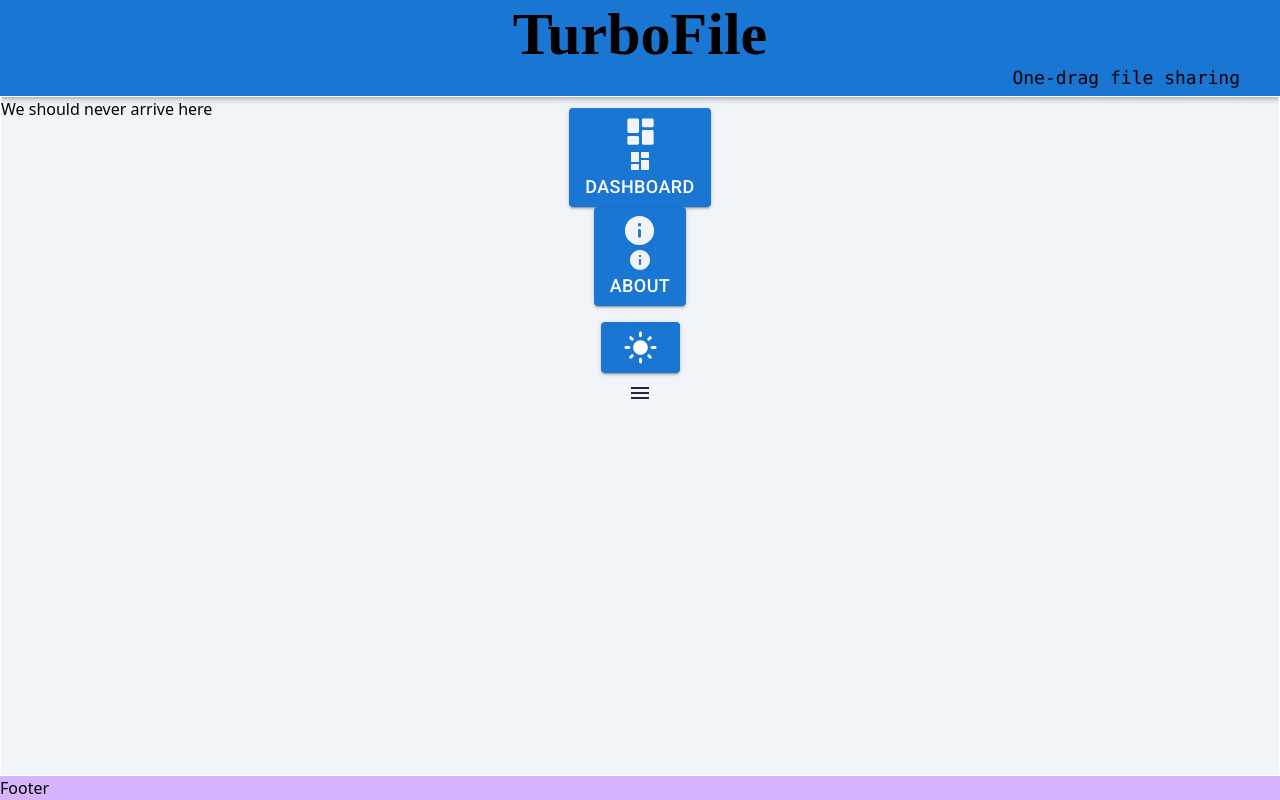
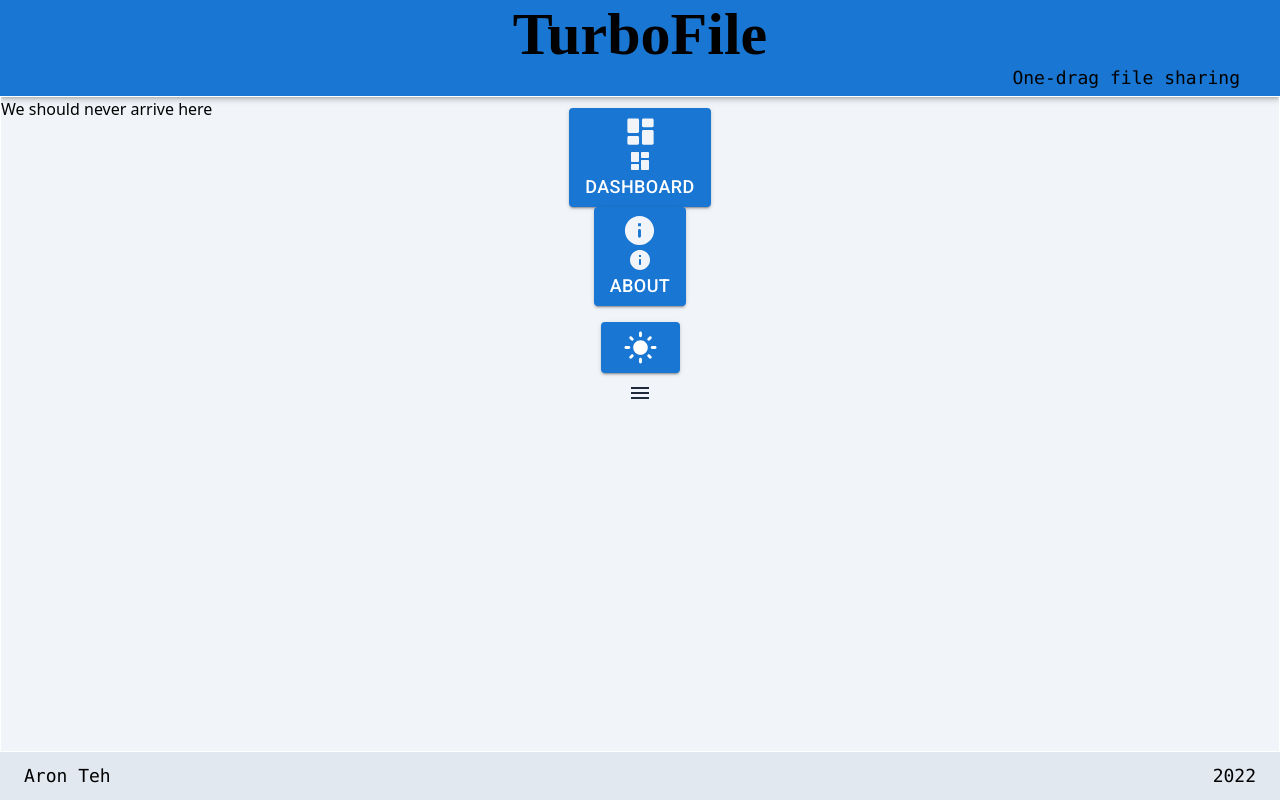
Before and after one commit to Ellipsoul/file-sharing-app, a Next.js app: page / in a window 1280 px wide. Built offline with nearby package versions, Linux system fonts and the light colour scheme.

Commit message:
Added a really simple footer

```diff
--- a/components/Footer.tsx
+++ b/components/Footer.tsx
@@ -1,9 +1,14 @@
-import React from 'react';
+import React from "react";
 
 export default function Footer() {
   return (
-    <footer className='bg-purple-300 dark:bg-purple-800'>
-      Footer
+    <footer className='
+      bg-slate-200 dark:bg-slate-900 w-full h-12
+      flex flex-row justify-between items-center
+      font-slogan text-lg px-6
+    '>
+      <span>Aron Teh</span>
+      <span>2022</span>
     </footer>
   );
 }
--- a/components/Navbar.tsx
+++ b/components/Navbar.tsx
@@ -8,7 +8,7 @@ export default function Navbar(): ReactElement {
   return (
     <AppBar position="static" className="
       flex flex-row items-center justify-between gap-x-3 md:gap-x-6
-      h-20 md:h-24 pl-6 pr-4 md:pl-10 md:pr-10 bg-slate-50 dark:bg-slate-800
+      h-20 md:h-24 pl-6 pr-4 md:pl-10 md:pr-10 bg-slate-50 dark:bg-slate-900
     ">
       <Title />
       <div className="grow" /> {/* Separates title from buttons */}
--- a/components/Navbar_Components/Actions.tsx
+++ b/components/Navbar_Components/Actions.tsx
@@ -45,7 +45,7 @@ export default function Actions(): ReactElement {
         <Button
           className="
           px-4 py-2 rounded-xl hidden tiny:flex flex-col
-          bg-slate-700 dark:bg-slate-50 hover:bg-slate-800 dark:hover:bg-slate-100"
+          bg-slate-700 dark:bg-slate-50 hover:bg-slate-800 dark:hover:bg-slate-200"
           variant="contained"
           color="primary">
           <DashboardRoundedIcon
@@ -66,7 +66,7 @@ export default function Actions(): ReactElement {
         <Button
           className="
           px-4 py-2 rounded-xl hidden tiny:flex flex-col
-          bg-slate-700 dark:bg-slate-50 hover:bg-slate-800 dark:hover:bg-slate-100"
+          bg-slate-700 dark:bg-slate-50 hover:bg-slate-800 dark:hover:bg-slate-200"
           variant="contained"
           color="primary">
           <InfoRoundedIcon
@@ -94,7 +94,7 @@ export default function Actions(): ReactElement {
       <Button
         className="
           p-2 md:p-4 rounded-xl md:rounded-full hidden tiny:block
-          bg-slate-700 dark:bg-slate-50 hover:bg-slate-800 dark:hover:bg-slate-100"
+          bg-slate-700 dark:bg-slate-50 hover:bg-slate-800 dark:hover:bg-slate-200"
         variant="contained"
         color="primary"
         onClick={toggleTheme}
--- a/package.json
+++ b/package.json
@@ -1,6 +1,6 @@
 {
   "name": "file-sharing-app",
-  "version": "0.0.8",
+  "version": "0.1.0",
   "private": true,
   "scripts": {
     "dev": "next dev",
```
